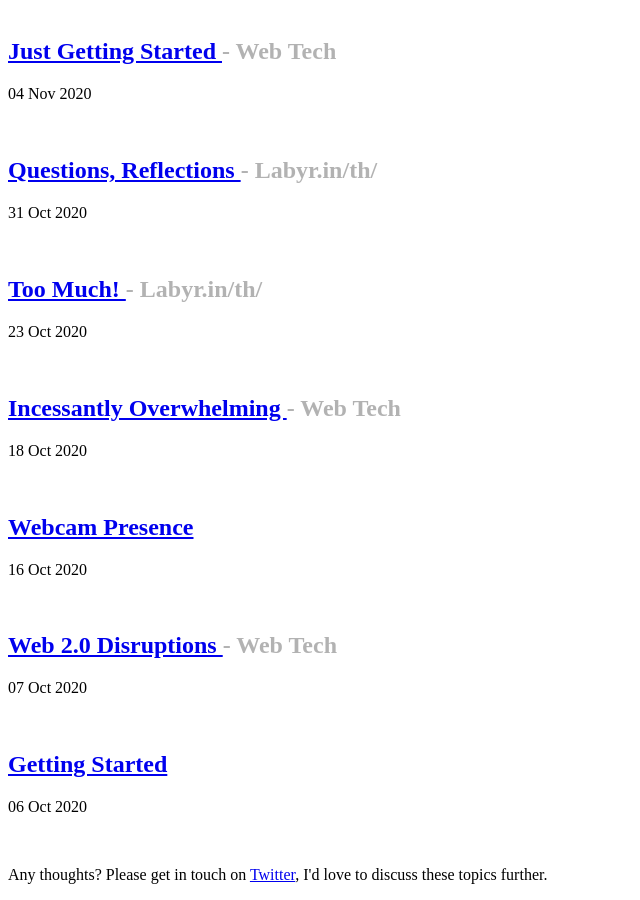
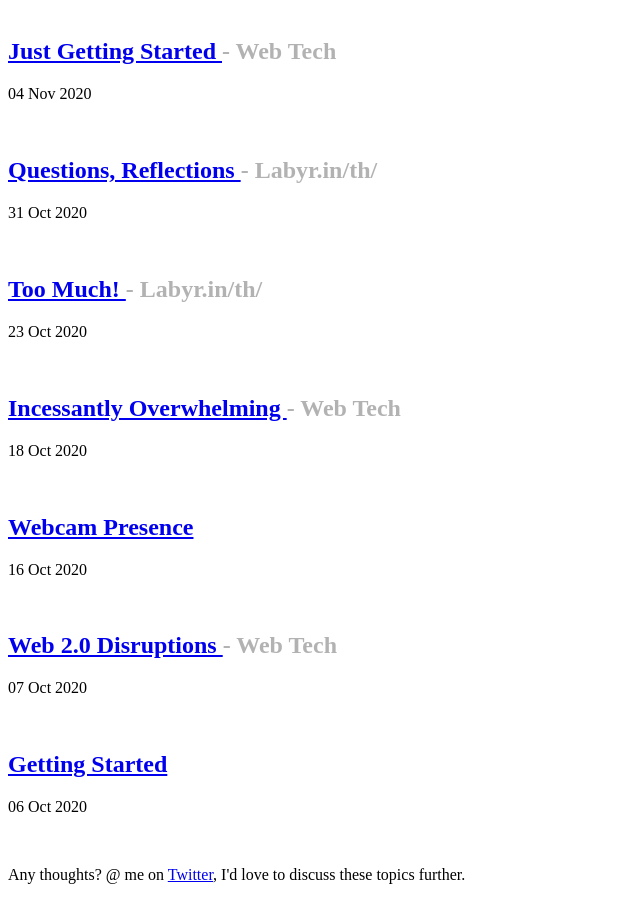
Before and after one commit to jhancock532/blog, a Jekyll site: the page built from index.md, in a window 1280 px wide and 900 px high, scrolled down 2218 px. Shown: the whole window, without its empty margins (0-640 px from the left). Built offline with Jekyll 4.4.1, drawn with Linux system fonts in a browser that asks for light colours; a script that is not in the unit is left out.

Commit message:
Twitter callout

```diff
--- a/_layouts/default.html
+++ b/_layouts/default.html
@@ -22,9 +22,11 @@
 
         <p>{{ site.description | default: site.github.project_tagline }}</p>
 
+        <!--
         {% if site.github.is_project_page %}
         <p class="view"><a href="{{ site.github.repository_url }}">View the Project on GitHub <small>{{ site.github.repository_nwo }}</small></a></p>
         {% endif %}
+        -->
 
         {% if site.github.is_user_page %}
         <p class="view"><a href="{{ site.github.owner_url }}">View My GitHub Profile</a></p>
@@ -37,7 +39,7 @@
       </section>
       <footer>
         {% if site.github.is_project_page %}
-        <p>This project is maintained by <a href="{{ site.github.owner_url }}">{{ site.github.owner_name }}</a></p>
+        <p>Any thoughts? @ me on <a href="https://twitter.com/jhancock532">Twitter</a>, I'd love to discuss these topics further.</p>
         {% endif %}
       </footer>
     </div>
--- a/_layouts/homepage.html
+++ b/_layouts/homepage.html
@@ -54,7 +54,7 @@
       <footer>
         {% if site.github.is_project_page %}
         <!--<p>My <a href="{{ site.github.owner_url }}">GitHub profile</a>.</p>-->
-        <p>Any thoughts? Please get in touch on <a href="https://twitter.com/jhancock532">Twitter</a>, I'd love to discuss these topics further.</p>
+        <p>Any thoughts? @ me on <a href="https://twitter.com/jhancock532">Twitter</a>, I'd love to discuss these topics further.</p>
         {% endif %}
       </footer>
     </div>
```
